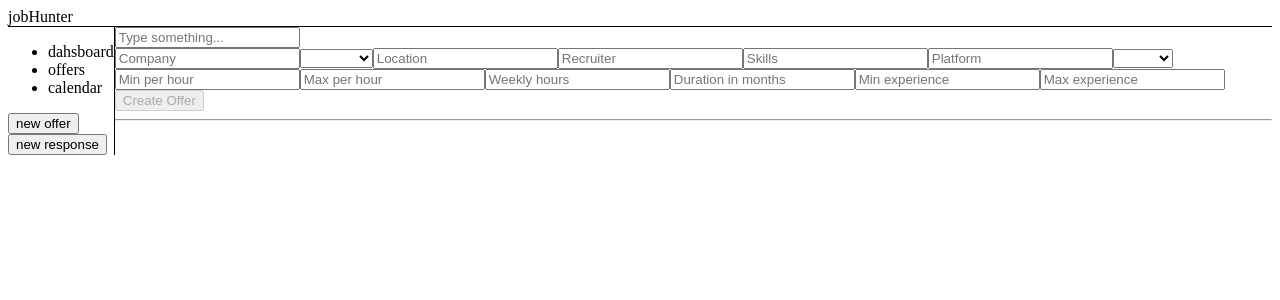
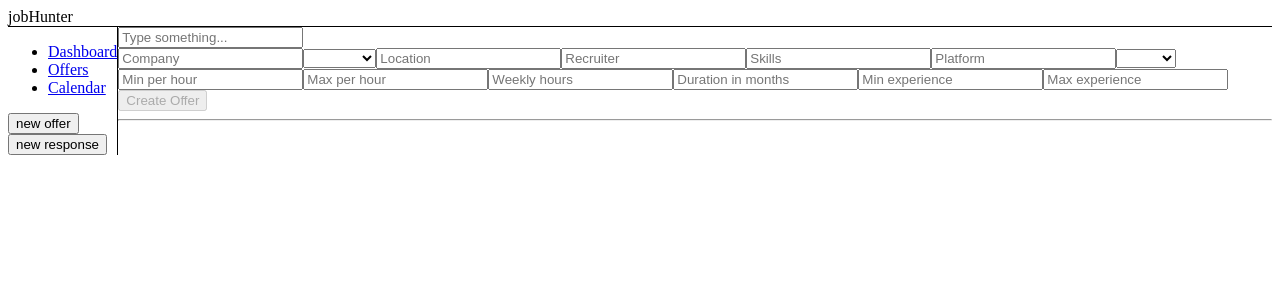
Before and after one commit to gabrielardevol/jobHunter-frontend, an Angular app in the folder jobHunter-frontend/: page / in a window 1280 px wide. Shown: the top 300 px of the page. Built offline with nearby package versions, Linux system fonts and the light colour scheme.

Commit message:
refactored pages

```diff
--- a/jobHunter-frontend/src/app/app.component.html
+++ b/jobHunter-frontend/src/app/app.component.html
@@ -2,9 +2,9 @@
 <div style="display: flex;">
   <aside style="border-right: 1px solid black">
     <ul>
-      <li>dahsboard</li>
-      <li>offers</li>
-      <li>calendar</li>
+      <li><a routerLink="/dashboard">Dashboard</a></li>
+      <li><a routerLink="/offers">Offers</a></li>
+      <li><a routerLink="/calendar">Calendar</a></li>
     </ul>
     <button>new offer</button>
     <button>new response</button>
--- a/jobHunter-frontend/src/app/app.component.ts
+++ b/jobHunter-frontend/src/app/app.component.ts
@@ -1,5 +1,5 @@
 import { Component } from '@angular/core';
-import { RouterOutlet } from '@angular/router';
+import { RouterOutlet , RouterModule } from '@angular/router';
 import { OffersPage } from './offers.page';
 import { OfferFormComponent } from "./offer-form.component";
 import { OffersService } from './services/offers.service';
@@ -9,7 +9,7 @@ import { Offer } from './models/models';
 
 @Component({
   selector: 'app-root',
-  imports: [RouterOutlet, OffersPage, OfferFormComponent, OfferDetailComponent, NgIf],
+  imports: [RouterOutlet, RouterModule, OfferFormComponent, OfferDetailComponent, NgIf],
   templateUrl: './app.component.html',
   styleUrl: './app.component.scss'
 })
--- a/jobHunter-frontend/src/app/app.routes.ts
+++ b/jobHunter-frontend/src/app/app.routes.ts
@@ -1,7 +1,7 @@
 import { Routes } from '@angular/router';
 import { OffersPage } from './offers.page';
-import { DashboardPage } from './dashboard/dashboard.page';
-import { CalendarPage } from './calendar/calendar.page';
+import { DashboardPage } from './dashboard.page';
+import { CalendarPage } from './calendar.page';
 
 export const routes: Routes = [
     {path: 'offers', component: OffersPage},
--- a/jobHunter-frontend/src/app/services/offers.service.ts
+++ b/jobHunter-frontend/src/app/services/offers.service.ts
@@ -1,7 +1,7 @@
 import { Injectable } from '@angular/core';
 import { BehaviorSubject, map, Observable, of } from 'rxjs';
 import { Offer } from '../models/models';
-import { OFFERS } from '../mocks/offers.mock';
+import { OFFERS } from '../offers.mock';
 import { v4 as uuidv4 } from 'uuid';
 import { environment } from '../../environments/environment.development';
 @Injectable({
```
Also changed, not shown: jobHunter-frontend/src/app/calendar.page.ts (renamed from jobHunter-frontend/src/app/calendar/calendar.page.ts), jobHunter-frontend/src/app/dashboard.page.ts (renamed from jobHunter-frontend/src/app/dashboard/dashboard.page.ts), jobHunter-frontend/src/app/offers.mock.ts (renamed from jobHunter-frontend/src/app/mocks/offers.mock.ts).
